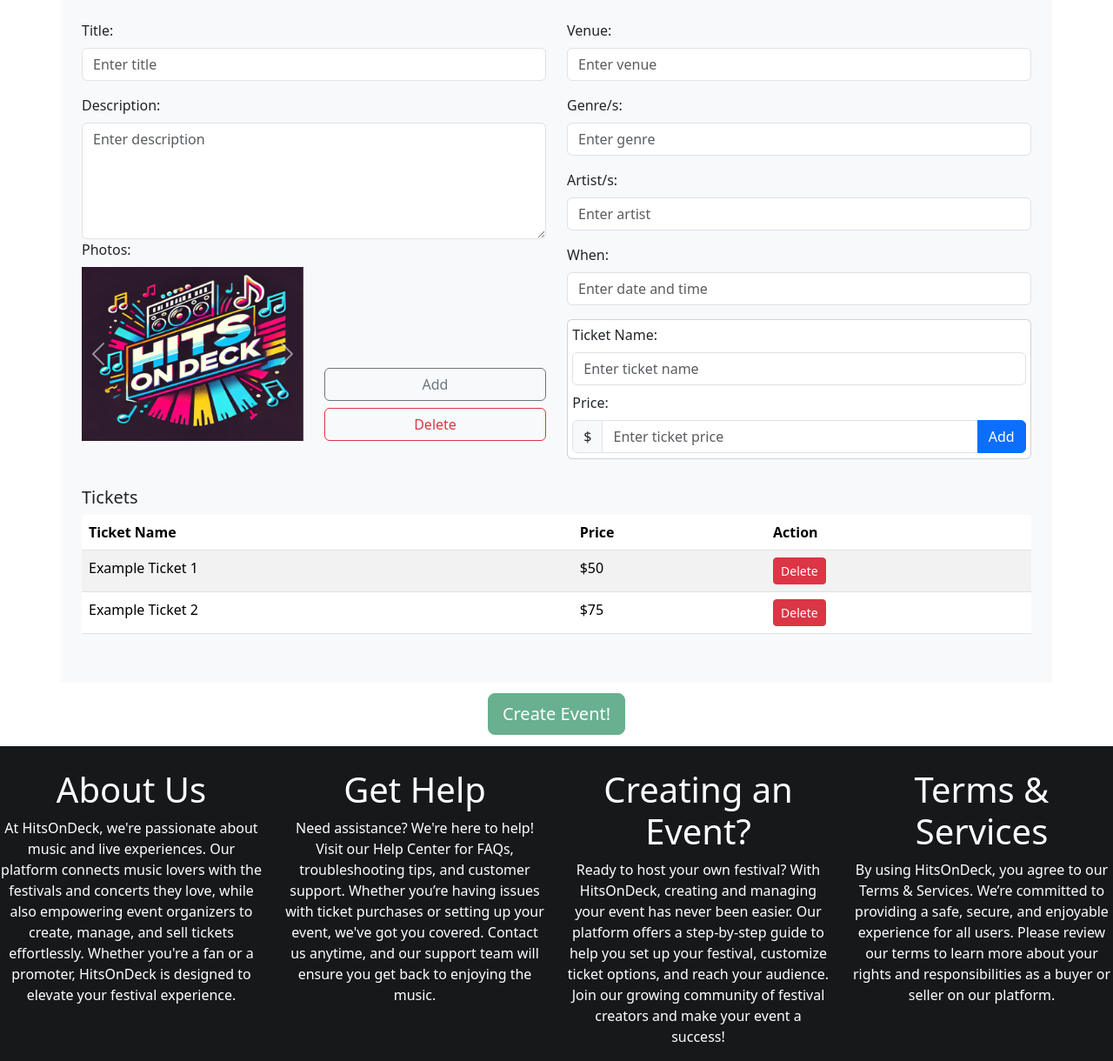
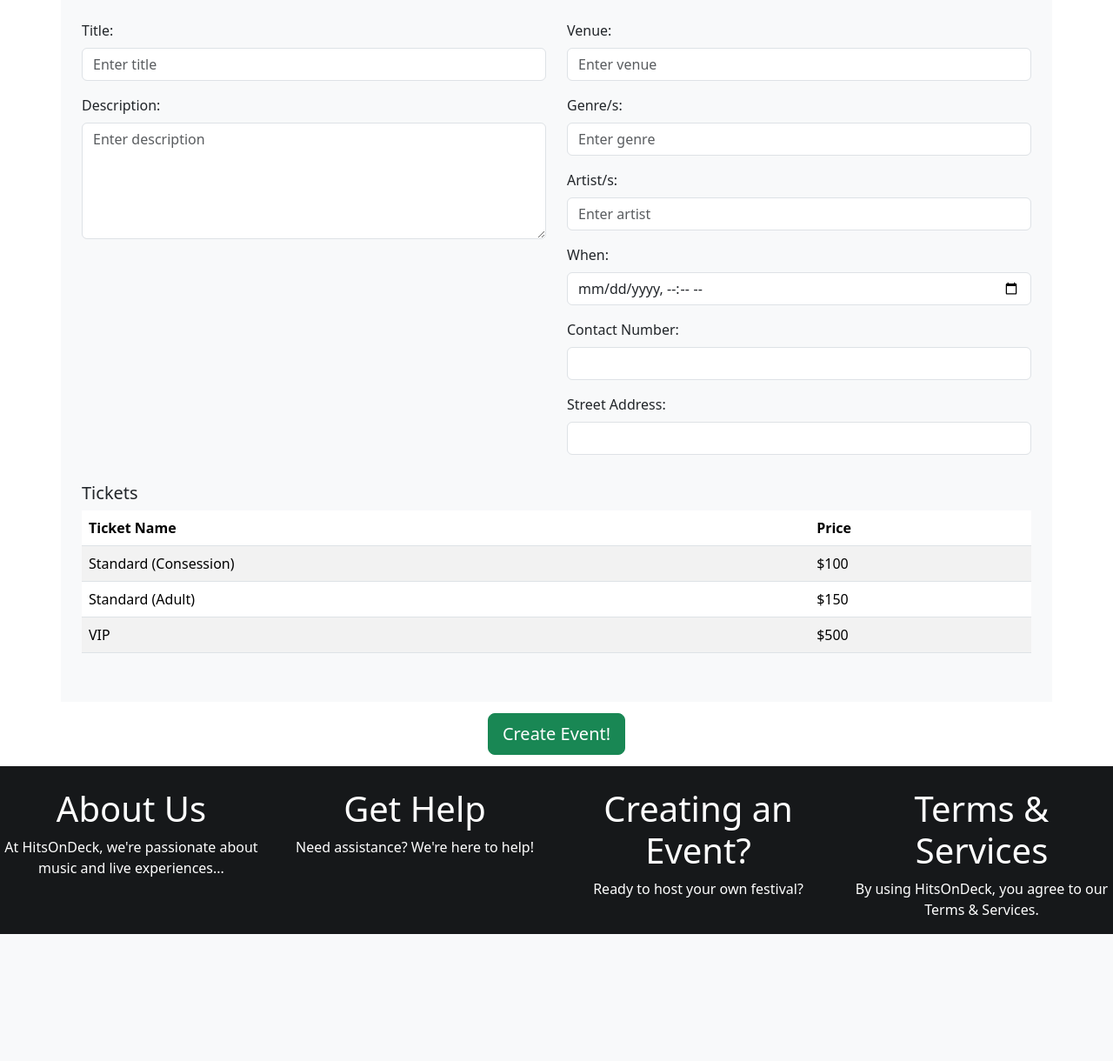
Before and after one commit to FlynnKassulke/IAB207-Assessment-3-Team-7, a Flask app: page /event-creation in a window 1280 px wide. Shown: the part 182-1402 px from the top of the page at 87% size. After the commit the page ends 1256 px from the top, so only its background shows below. Run offline with Flask 3, Linux system fonts and the light colour scheme; some libraries are stand-ins or nearby versions.

Commit message:
Event Creation and Comment Creation

```diff
--- a/website/templates/Event Creation.html
+++ b/website/templates/Event Creation.html
@@ -5,24 +5,22 @@
   <meta charset="utf-8">
   <meta name="viewport" content="width=device-width, initial-scale=1">
   <title>HitsOnDeck - Create an Event</title>
-  <link rel="shortcut icon" href="static\img\HitsOnDeckLogo.png"/>
+  <link rel="shortcut icon" href="{{ url_for('static', filename='img/HitsOnDeckLogo.png') }}" />
 
   <link href="https://cdn.jsdelivr.net/npm/bootstrap@5.3.3/dist/css/bootstrap.min.css" rel="stylesheet"
     integrity="sha384-QWTKZyjpPEjISv5WaRU9OFeRpok6YctnYmDr5pNlyT2bRjXh0JMhjY6hW+ALEwIH" crossorigin="anonymous">
-
-  <link rel="stylesheet" href="static\css\styling.css">
+  <link rel="stylesheet" href="{{ url_for('static', filename='css/styling.css') }}">
 </head>
-
 
 <body>
   <header>
     <!-- Navbar -->
     <nav class="navbar navbar-expand-lg sticky-top" data-bs-theme="dark">
       <div class="container">
-        <a class="navbar-brand" href="{{ url_for('main.index') }}"><img src="static/img/HitsOnDeckTransparent.png" alt="Logo" width="120"
-            height="80" class="d-inline-block align-text-top"></a>
-        <button class="navbar-toggler" type="button" data-bs-toggle="collapse" data-bs-target="#navbarSupportedContent"
-          aria-controls="navbarSupportedContent" aria-expanded="false" aria-label="Toggle navigation">
+        <a class="navbar-brand" href="{{ url_for('main.index') }}">
+          <img src="{{ url_for('static', filename='img/HitsOnDeckTransparent.png') }}" alt="Logo" width="120" height="80" class="d-inline-block align-text-top">
+        </a>
+        <button class="navbar-toggler" type="button" data-bs-toggle="collapse" data-bs-target="#navbarSupportedContent" aria-controls="navbarSupportedContent" aria-expanded="false" aria-label="Toggle navigation">
           <span class="navbar-toggler-icon"></span>
         </button>
         <div class="collapse navbar-collapse" id="navbarSupportedContent">
@@ -46,33 +44,31 @@
         </div>
       </div>
     </nav>
-
   </header>
 
-
   <main>
-    <!-- Title  -->
+    <!-- Title -->
     <div class="container.fluid text-center mt-3">
       <div class="row justify-content-center">
         <div class="col-md-6">
-          <h1 class=" card accentColour whiteHeading">Create Your Event!</h1>
+          <h1 class="card accentColour whiteHeading">Create Your Event!</h1>
+        </div>
+      </div>
     </div>
 
-      </div>
-    </div>
-    <div>
-      <div>
+    <!-- Event Creation Form -->
+    <form action="{{ url_for('main.event_creation') }}" method="POST">
       <div class="container bg-light p-4">
         <div class="row mb-3">
           <!-- Title -->
           <div class="col-md-6">
             <label for="title" class="form-label">Title:</label>
-              <input type="text" class="form-control" id="title" placeholder="Enter title">
+            <input type="text" class="form-control" id="title" name="title" placeholder="Enter title" required>
           </div>
           <!-- Venue -->
           <div class="col-md-6">
             <label for="venue" class="form-label">Venue:</label>
-              <input type="text" class="form-control" id="venue" placeholder="Enter venue">
+            <input type="text" class="form-control" id="venue" name="venue" placeholder="Enter venue" required>
           </div>
         </div>
 
@@ -80,69 +76,31 @@
           <!-- Description -->
           <div class="col-md-6">
             <label for="description" class="form-label">Description:</label>
-              <textarea class="form-control" id="description" rows="5" placeholder="Enter description"></textarea>
-
-              <!-- Photos Carousel Section with Adjusted Size -->
-              <div class="row mb-3">
-                <div class="col-md-6">
-                  <label for="photos" class="form-label">Photos:</label>
-                  <div id="photoCarousel" class="carousel slide" data-bs-ride="carousel" style="width: 100%; max-width: 500px; max-height: 200px;">
-                    <div class="carousel-inner">
-                      <div class="carousel-item active">
-                        <img src="static\img\HitsOnDeckLogo.png" class="d-block w-100" alt="Image 1" style="height: 200px;">
-                      </div>
-                      <div class="carousel-item">
-                        <img src="static\img\noImage.jpg" class="d-block w-100" alt="Image 2" style="height: 200px;">
-                      </div>
-                      <div class="carousel-item">
-                        <img src="static\img\noImage.jpg" class="d-block w-100" alt="Image 3" style="height: 200px;">
-                      </div>
-                    </div>
-                    <button class="carousel-control-prev" type="button" data-bs-target="#photoCarousel" data-bs-slide="prev">
-                      <span class="carousel-control-prev-icon" aria-hidden="true"></span>
-                      <span class="visually-hidden">Previous</span>
-                    </button>
-                    <button class="carousel-control-next" type="button" data-bs-target="#photoCarousel" data-bs-slide="next">
-                      <span class="carousel-control-next-icon" aria-hidden="true"></span>
-                      <span class="visually-hidden">Next</span>
-                    </button>
-                  </div>
+            <textarea class="form-control" id="description" name="description" rows="5" placeholder="Enter description" required></textarea>
           </div>
 
-                <div class="col-md-6 d-flex flex-column justify-content-end">
-                  <!-- Move buttons below the carousel and center them -->
-                  <div class="d-flex flex-column justify-content-start">
-                    <button type="button" class="btn btn-outline-secondary mb-2">Add</button>
-                    <button type="button" class="btn btn-outline-danger">Delete</button>
-                  </div>
-                </div>
-              </div>
-            </div>
 
-            <!-- Genre, Artist, When, Tickets -->
+          <!-- Genre, Artist, When -->
           <div class="col-md-6">
             <div class="mb-3">
               <label for="genre" class="form-label">Genre/s:</label>
-                <input type="text" class="form-control" id="genre" placeholder="Enter genre">
+              <input type="text" class="form-control" id="genre" name="genre" placeholder="Enter genre" required>
             </div>
             <div class="mb-3">
               <label for="artist" class="form-label">Artist/s:</label>
-                <input type="text" class="form-control" id="artist" placeholder="Enter artist">
+              <input type="text" class="form-control" id="artist" name="artist" placeholder="Enter artist" required>
             </div>
             <div class="mb-3">
               <label for="when" class="form-label">When:</label>
-                <input type="text" class="form-control" id="when" placeholder="Enter date and time">
+              <input type="datetime-local" class="form-control" id="when" name="when" required>
             </div>
-              <!-- Name and Ticket input fields with Add button -->
-              <div class="mb-3 card smallBuffer">
-                <label for="ticket-name" class="form-label">Ticket Name:</label>
-                <input type="text" class="form-control mb-2" id="ticket-name" placeholder="Enter ticket name">
-                <label for="ticket-price" class="form-label">Price:</label>
-                <div class="input-group">
-                  <span class="input-group-text">$</span>
-                  <input type="text" class="form-control" id="ticket-price" placeholder="Enter ticket price">
-                  <button class="btn btn-primary" type="button" id="addTicketButton">Add</button>
+            <div class="mb-3">
+              <label for="contact_number" class="form-label">Contact Number:</label>
+              <input type="text" class="form-control" id="contact_number" name="contact_number" required>
             </div>
+            <div class="mb-3">
+              <label for="street_address" class="form-label">Street Address:</label>
+              <input type="text" class="form-control" id="street_address" name="street_address" required>
             </div>
           </div>
         </div>
@@ -156,86 +114,59 @@
                 <tr>
                   <th>Ticket Name</th>
                   <th>Price</th>
-                    <th>Action</th>
                 </tr>
               </thead>
               <tbody>
                 <tr>
-                    <td>Example Ticket 1</td>
-                    <td>$50</td>
-                    <td><button class="btn btn-danger btn-sm">Delete</button></td>
+                  <td>Standard (Consession)</td>
+                  <td>$100</td>
                 </tr>
                 <tr>
-                    <td>Example Ticket 2</td>
-                    <td>$75</td>
-                    <td><button class="btn btn-danger btn-sm">Delete</button></td>
+                  <td>Standard (Adult)</td>
+                  <td>$150</td>
+                </tr>
+                <tr>
+                  <td>VIP</td>
+                  <td>$500</td>
                 </tr>
               </tbody>
             </table>
           </div>
         </div>
       </div>
+
+      <!-- Submit Button -->
+      <div class="text-center smallBuffer">
+        <button type="submit" class="btn btn-success btn-lg">Create Event!</button>
       </div>
-
-    </div>
-
-    <div class="text-center smallBuffer">
-      <button type="button" class="btn btn-success btn-lg" disabled>Create Event!</button>
-    </div>
-
+    </form>
   </main>
 
-
-  <!-- Footer  -->
+  <!-- Footer -->
   <footer>
     <div class="container.fluid text-center">
       <div class="row">
         <div class="col">
           <h1>About Us</h1>
-          <p>At HitsOnDeck, we're passionate about music and live experiences.
-            Our platform connects music lovers with the festivals and concerts they love,
-             while also empowering event organizers to create, manage, and sell tickets
-             effortlessly. Whether you're a fan or a promoter, HitsOnDeck is designed to
-             elevate your festival experience.
-          </p>
+          <p>At HitsOnDeck, we're passionate about music and live experiences...</p>
         </div>
         <div class="col">
           <h1>Get Help</h1>
-          <p>Need assistance? We're here to help! Visit our Help Center for FAQs,
-            troubleshooting tips, and customer support. Whether you’re having issues
-            with ticket purchases or setting up your event, we've got you covered.
-            Contact us anytime, and our support team will ensure you get back to enjoying the music.
-          </p>
+          <p>Need assistance? We're here to help!</p>
         </div>
         <div class="col">
           <h1>Creating an Event?</h1>
-          <p>Ready to host your own festival? With HitsOnDeck, creating and managing your event has
-            never been easier. Our platform offers a step-by-step guide to help you set up your festival,
-            customize ticket options, and reach your audience. Join our growing community of festival
-            creators and make your event a success!
-          </p>
+          <p>Ready to host your own festival?</p>
         </div>
         <div class="col">
           <h1>Terms & Services</h1>
-          <p>By using HitsOnDeck, you agree to our Terms & Services. We’re committed to providing a safe,
-            secure, and enjoyable experience for all users. Please review our terms to learn more about
-            your rights and responsibilities as a buyer or seller on our platform.
-          </p>
+          <p>By using HitsOnDeck, you agree to our Terms & Services.</p>
         </div>
       </div>
     </div>
   </footer>
 
-
-  <script src="https://cdn.jsdelivr.net/npm/bootstrap@5.3.3/dist/js/bootstrap.bundle.min.js"
-    integrity="sha384-YvpcrYf0tY3lHB60NNkmXc5s9fDVZLESaAA55NDzOxhy9GkcIdslK1eN7N6jIeHz"
-    crossorigin="anonymous"></script>
-  <script src="https://cdn.jsdelivr.net/npm/@popperjs/core@2.11.8/dist/umd/popper.min.js"
-    integrity="sha384-I7E8VVD/ismYTF4hNIPjVp/Zjvgyol6VFvRkX/vR+Vc4jQkC+hVqc2pM8ODewa9r"
-    crossorigin="anonymous"></script>
-  <script src="https://cdn.jsdelivr.net/npm/bootstrap@5.3.3/dist/js/bootstrap.min.js"
-    integrity="sha384-0pUGZvbkm6XF6gxjEnlmuGrJXVbNuzT9qBBavbLwCsOGabYfZo0T0to5eqruptLy"
-    crossorigin="anonymous"></script>
+  <script src="https://cdn.jsdelivr.net/npm/bootstrap@5.3.3/dist/js/bootstrap.bundle.min.js" integrity="sha384-YvpcrYf0tY3lHB60NNkmXc5s9fDVZLESaAA55NDzOxhy9GkcIdslK1eN7N6jIeHz" crossorigin="anonymous"></script>
 </body>
 
 </html>
--- a/website/views.py
+++ b/website/views.py
@@ -1,15 +1,10 @@
 from flask import Flask, Blueprint, render_template, session, redirect, request, url_for, flash
 from werkzeug.security import generate_password_hash
-from flask import render_template, request
 from datetime import datetime
-from .models import Event
-from flask import Blueprint, render_template, session, request, redirect, url_for
-from .models import db,Event, User
+from .models import Event, Comment, db, User
 from .forms import RegisterForm
 
-
 app = Flask(__name__)
-
 main_bp = Blueprint('main', __name__)
 MyAccount_bp = Blueprint('MyAccount', __name__)
 
@@ -18,33 +13,55 @@ def index():
     events = Event.query.all()
     return render_template('index.html', events=events)
 
-@main_bp.route('/event/<int:event_id>', methods=['GET'])
+@main_bp.route('/event/<int:event_id>', methods=['GET', 'POST'])
 def event_details(event_id):
     event = Event.query.get_or_404(event_id)
     quantities = session.get('quantities', {
-        "standard-adult": 0,
+        "standard-adult": 2,
         "standard-concession": 0,
         "vip-seasons-package": 0
     })
 
     # Define ticket prices here
     ticket_prices = {
-        "standard-adult": 152.68,
-        "standard-concession": 877.55,
-        "vip-seasons-package": 1412.78
+        "standard-adult": 150,
+        "standard-concession": 100,
+        "vip-seasons-package": 500
     }
     total_ticket_cost = sum(quantities[ticket] * ticket_prices.get(ticket, 0) for ticket in quantities)
     booking_fee = 10
     final_cost = total_ticket_cost + booking_fee
 
-    # Pass ticket_prices and other context variables to the template
+    # Fetch comments for the event
+    comments = Comment.query.filter_by(eventid=event_id).order_by(Comment.date_posted.desc()).all()
+
+    if request.method == 'POST':
+        # Get form data
+        comment_text = request.form.get('comment')
+
+        # Create a new Comment instance
+        new_comment = Comment(
+            comment=comment_text,
+            date_posted=datetime.now(),
+            eventid=event_id
+            #userid=user_id
+        )
+
+        # Add and commit the new comment to the database
+        db.session.add(new_comment)
+        db.session.commit()
+
+        return redirect(url_for('main.event_details', event_id=event_id))
+
+    # Pass ticket_prices, comments, and other context variables to the template
     return render_template(
         'Event Details.html',
         event=event,
         quantities=quantities,
         ticket_prices=ticket_prices,
         total_ticket_cost=total_ticket_cost,
-        final_cost=final_cost
+        final_cost=final_cost,
+        comments=comments
     )
 
 @main_bp.route('/events', methods=['GET'])
@@ -70,9 +87,48 @@ def events():
     # Render template with sorted events and 'now' for date comparisons
     return render_template('index.html', events=events, now=now)
 
+@main_bp.route('/event-creation', methods=['GET', 'POST'])
+def event_creation():
+    print("Made it here")
+    print(request.method)
+    if request.method == 'POST':
+        print("Posting")
+        # Collect form data
+        title = request.form.get('title')
+        venue = request.form.get('venue')
+        description = request.form.get('description')
+        genre = request.form.get('genre')
+        artist = request.form.get('artist')
+        event_time = request.form.get('when')
+        contact_number = request.form.get('contact_number')
+        street_address = request.form.get('street_address')
 
-@main_bp.route('/event-creation')
-def event_creation():
+        # Convert date/time to datetime object
+        try:
+            event_time = datetime.strptime(event_time, '%Y-%m-%dT%H:%M')  # Adjust the format to match the HTML datetime-local format
+        except ValueError:
+            flash("Incorrect date format. Please use 'YYYY-MM-DD HH:MM'")
+            return redirect(url_for('main.event_creation'))
+
+        # Create and save the new event
+        new_event = Event(
+            name=title,
+            description=description,
+            genre=genre,
+            photo="/img/HitsOnDeckLogo.jpg",  # Placeholder or default image path
+            status="Upcoming",  # Default status
+            location=venue,
+            time=event_time,  # Now a datetime object
+            contact_number=contact_number,
+            street_address=street_address
+        )
+
+        db.session.add(new_event)
+        db.session.commit()
+
+        flash('Event created successfully!')
+        return redirect(url_for('main.index'))
+
     return render_template('Event Creation.html')
 
 @main_bp.route('/my-account')
@@ -83,14 +139,11 @@ def my_account():
 def login():
     return render_template('Login Page.html')
 
-@main_bp.route('/register', methods =["GET","POST"])
+@main_bp.route('/register', methods=["GET", "POST"])
 def register():
-
-    form=RegisterForm()
-    print(form.contact_number.data,form.street_address.data)
+    form = RegisterForm()
     if request.method == "POST":
-
-            print("Form validation passed")
+        if form.validate_on_submit():
             hashed_pass = generate_password_hash(form.password_hash.data)
             new_user = User(
                 name=form.name.data,
@@ -102,26 +155,7 @@ def register():
             db.session.add(new_user)
             db.session.commit()
             return redirect(url_for('main.login'))
-
-
-
-
-
-
-
-
-
-
-
-
-
-
-
-
-
     return render_template('Register Page.html')
-
-# Define index and event details route as before
 
 @main_bp.route('/increment/<ticket_type>')
 def increment(ticket_type):
```
Also changed, not shown: website/templates/Event Details.html (+8 -13 lines), instance/website.db. Lines whose indentation alone changed are shown as unchanged.
